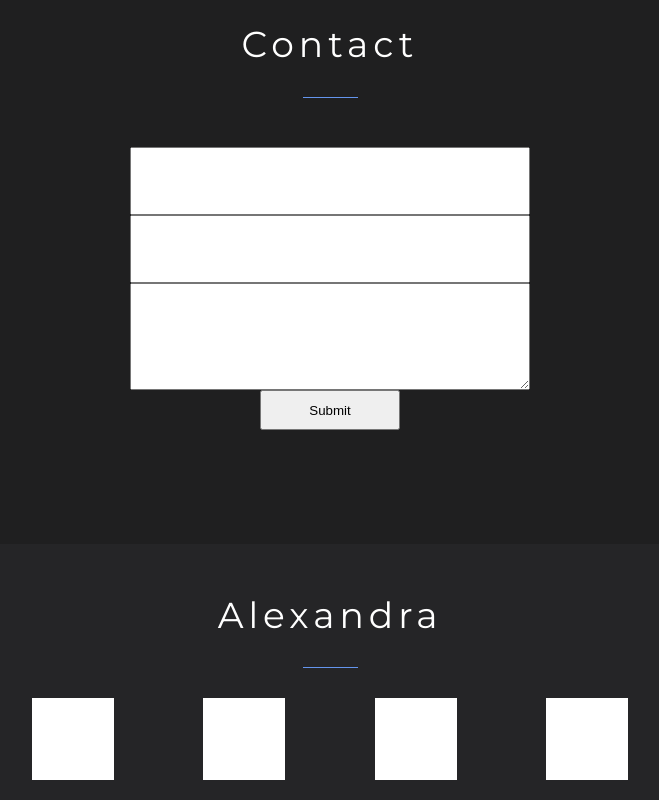
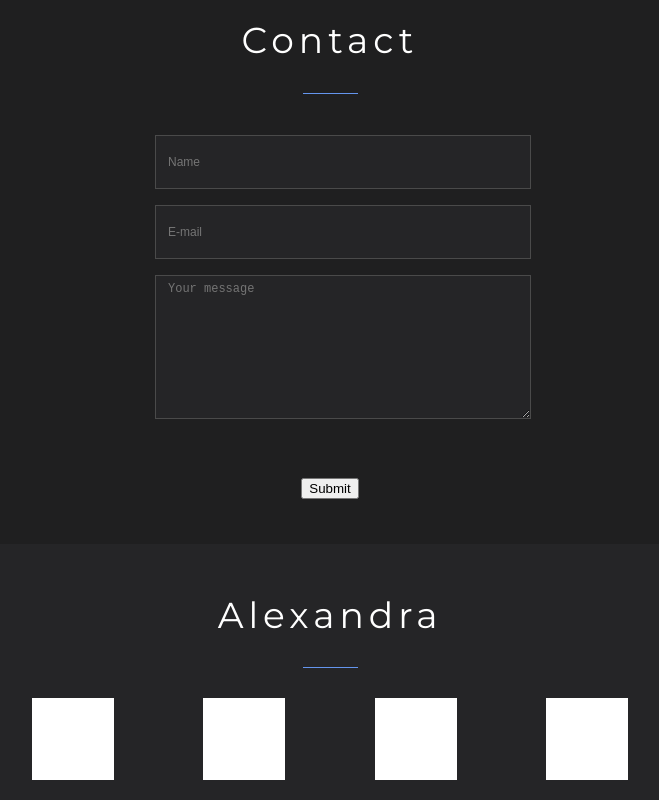
Before and after one commit to Aliaksandra-Sunny/Portfolio, a React (Create React App) app: page / in a window 1280 px wide. Shown: the part 2870-3670 px from the top of the page, without its empty margins (310-969 px from the left). Built offline with nearby package versions, Linux system fonts and the light colour scheme.

Commit message:
form style

```diff
--- a/src/components/Contacts/Contacts.jsx
+++ b/src/components/Contacts/Contacts.jsx
@@ -9,10 +9,15 @@ function Contacts() {
                 <Heading name={"Contact"}/>
                 <div className={s.form}>
                     <form>
-            <input/>
-            <input/>
-            <textarea>
-          </textarea>
+                        <div className={s.formContainer}>
+                            <input placeholder="Name" className={s.formItem}/>
+                        </div>
+                        <div className={s.formContainer}>
+                            <input placeholder="E-mail" className={s.formItem}/>
+                        </div>
+                        <div className={s.formContainer}>
+                            <textarea placeholder="Your message" className={s.formItem}/>
+                        </div>
                     </form>
                     <input type="submit"/>
                 </div>
--- a/src/components/Contacts/Contacts.module.css
+++ b/src/components/Contacts/Contacts.module.css
@@ -4,7 +4,10 @@
     min-height: 65vh;
     justify-content: center;
     padding: 40px;
+}
 
+input, button, textarea{
+    margin: 0;
 }
 
 .container {
@@ -14,25 +17,42 @@
     justify-content: space-around;
     align-items: center;
 }
+
+.form{
+     display: flex;
+     flex-direction: column;
+     width: 350px;
+     height: 70%;
+     justify-content: space-between;
+     align-items: center;
+ }
+
 .form form{
-    display: flex;
-    flex-direction: column;
-    width: 400px;
-    height: 70%;
-    justify-content: space-between;
+    width: 100%;
 }
 
-.form form input{
-    height: 80px;
+.formItem{
+    background: #252527 !important;
+    border: 1px solid #4a4a4a;
+    font-size: 12px;
+    border-radius: 0;
+    width: 100%;
+    color: #495057;
+    padding: .375rem .75rem;
 }
 
-.form form textarea{
+input.formItem{
+    height: 40px;
+
+}
+
+textarea.formItem{
     height: 130px;
 }
 
-.form>input{
-    width: 140px;
-    height: 40px;
+.formContainer{
+    margin-bottom: 1rem;
+    width: 100%;
 }
 
 @media (max-width: 760px) {
```
Lines whose indentation alone changed are shown as unchanged.
